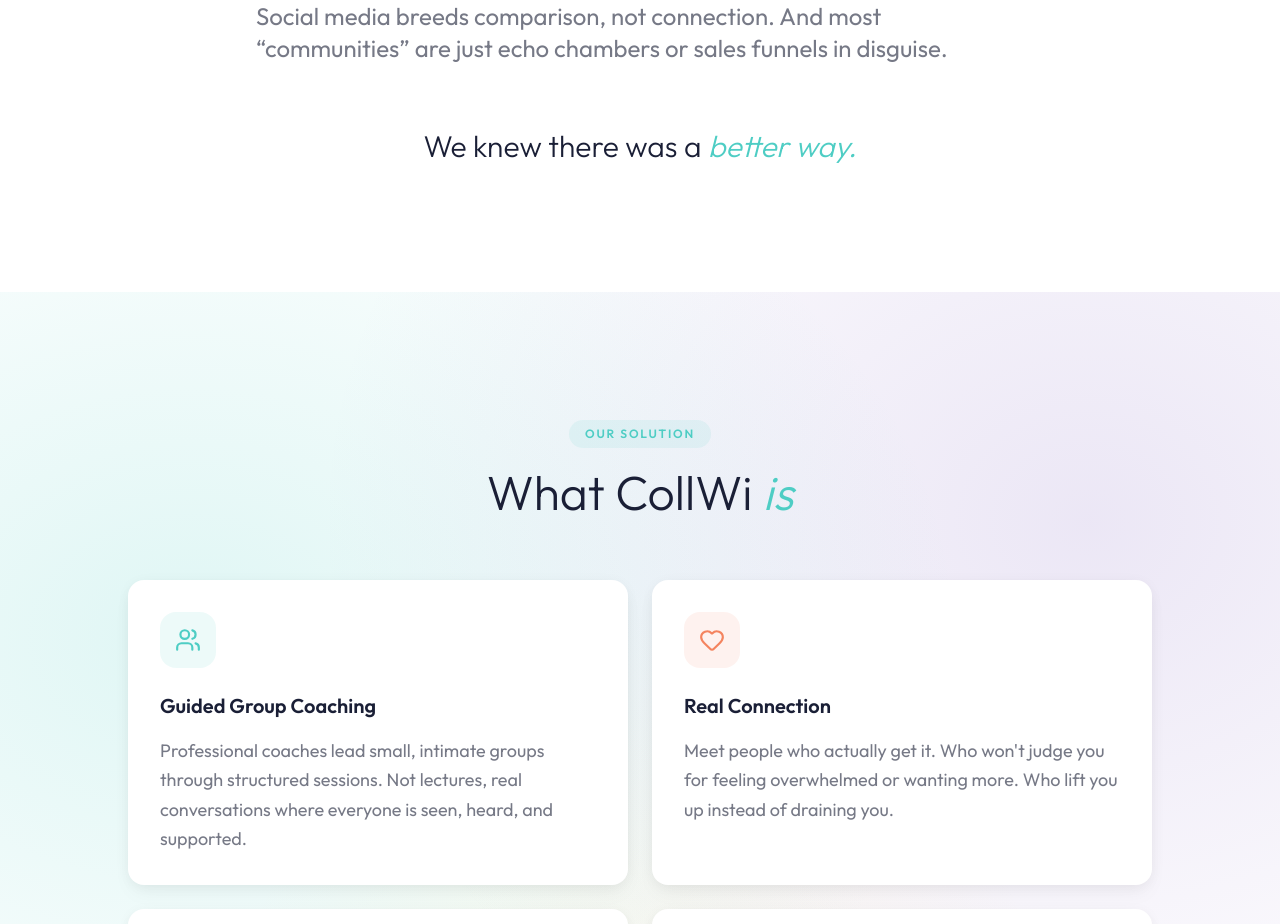
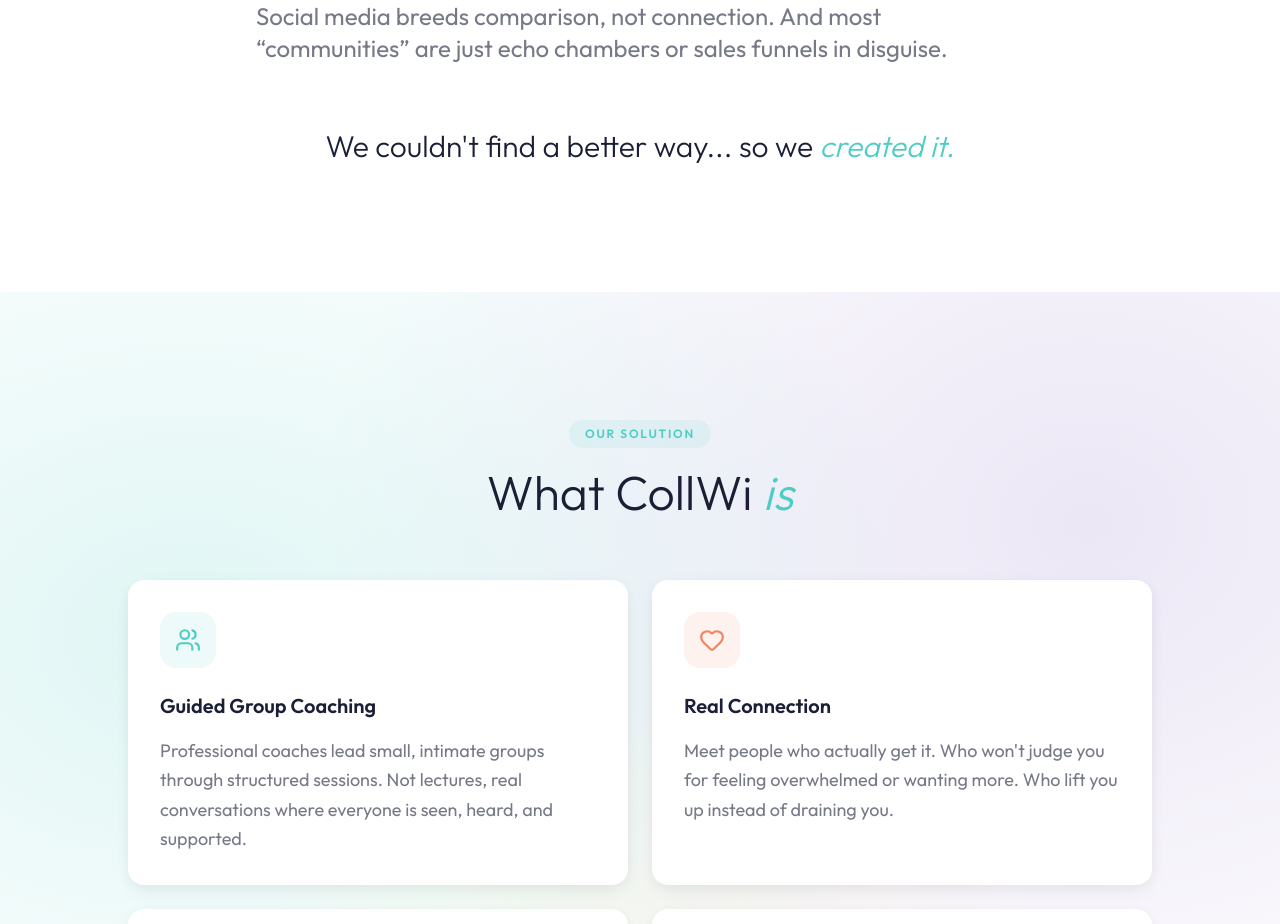
Before and after one commit to gaiaCollwi/collwi-landing, a Next.js app: page /about in a window 1280 px wide. Shown: the part 1424-2348 px from the top of the page. Built offline with nearby package versions, Linux system fonts and the light colour scheme.

Commit message:
Update tagline: We couldn't find a better way... so we created it

```diff
--- a/app/about/page.js
+++ b/app/about/page.js
@@ -80,7 +80,7 @@
 
           <FadeIn delay={0.3}>
             <p className="text-2xl md:text-3xl font-sans font-light text-center mt-16 text-brand-navy">
-              We knew there was a <em className="text-brand-teal italic">better way.</em>
+              We couldn&apos;t find a better way... so we <em className="text-brand-teal italic">created it.</em>
             </p>
           </FadeIn>
         </div>
```
